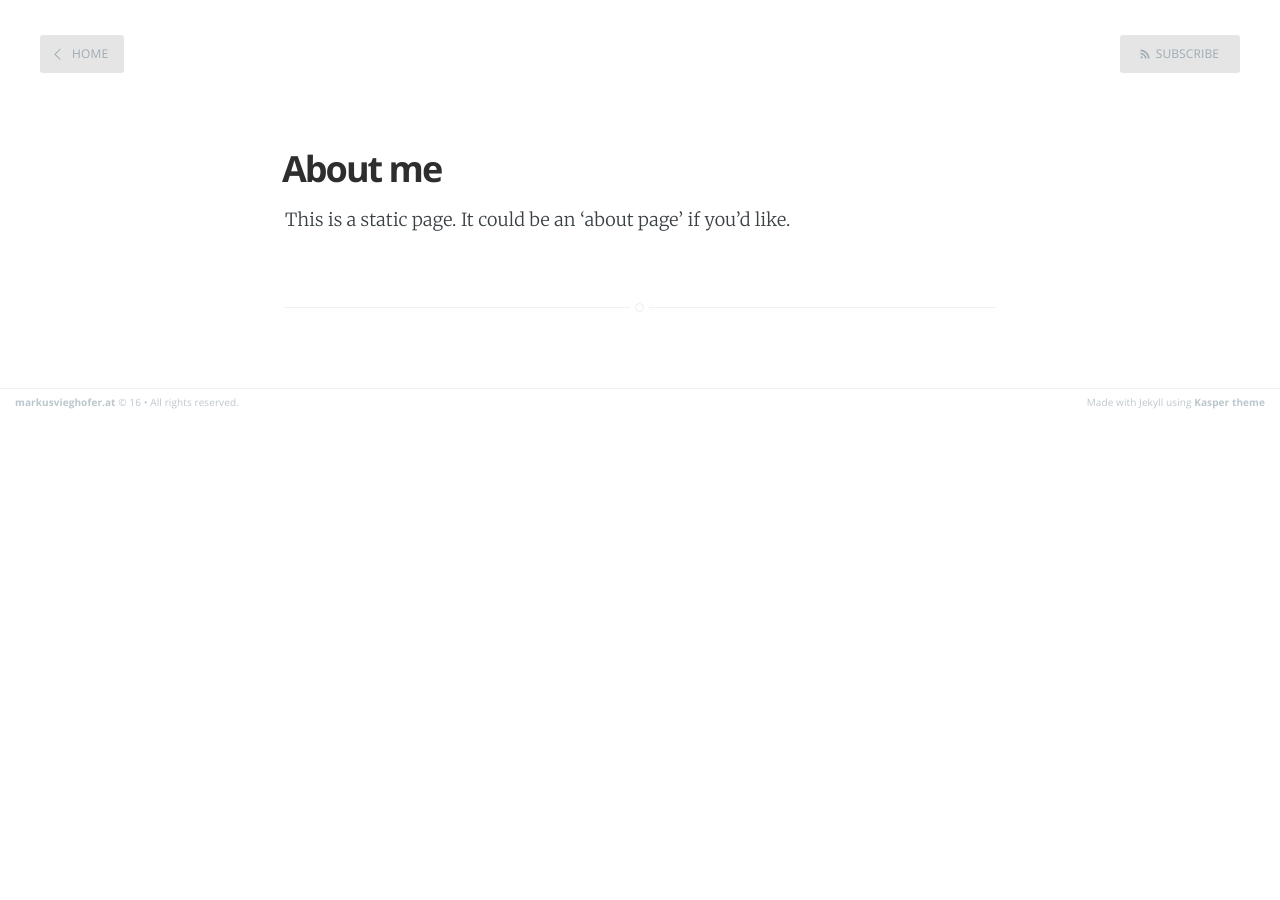
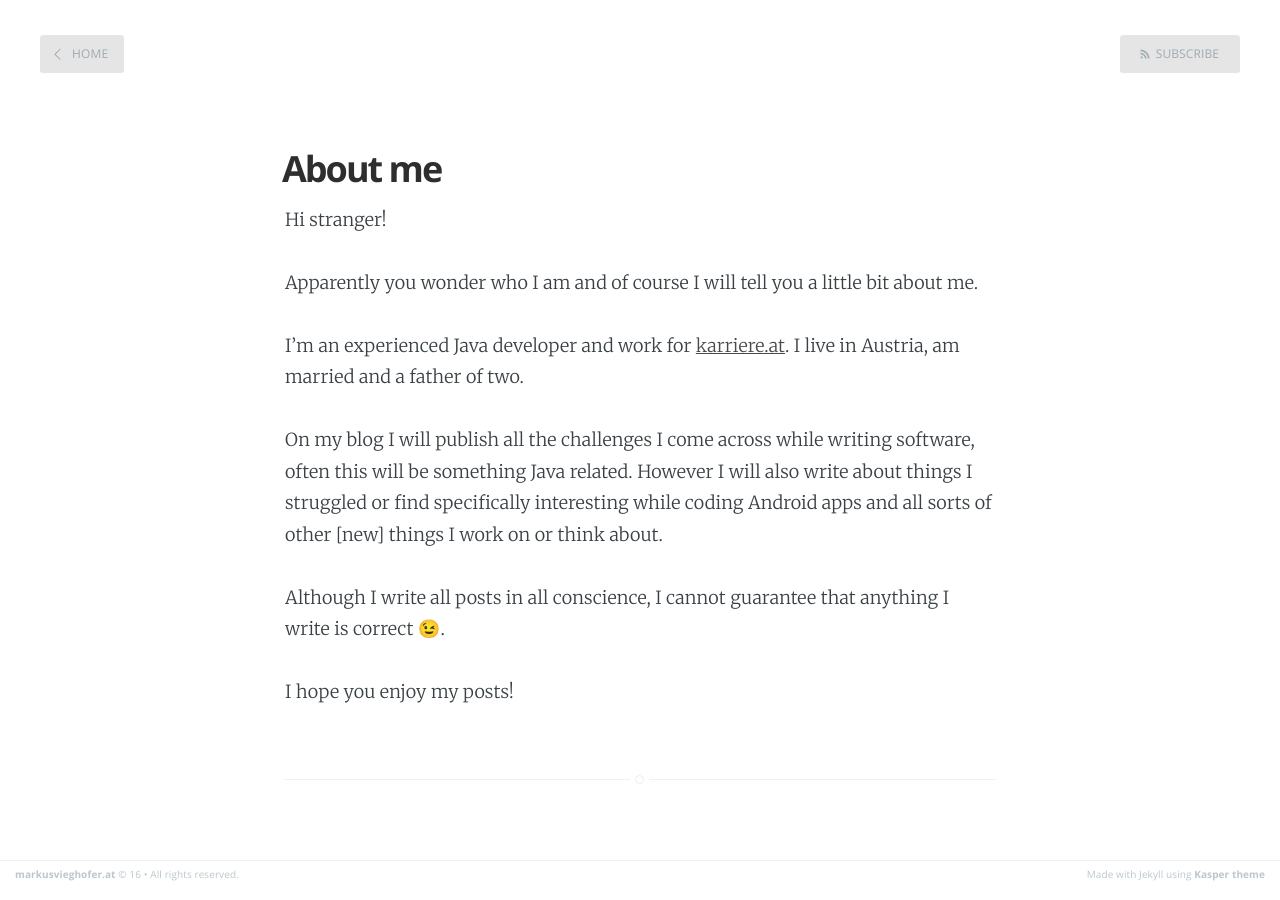
Before and after one commit to mvieghofer/markusvieghofer.at, a Jekyll site: the page built from about.md, in a window 1280 px wide. Built offline with Jekyll 4.4.1, drawn with Linux system fonts in a browser that asks for light colours; emoji names are drawn with the system emoji font.

Commit message:
add about page

```diff
--- a/_config.yml
+++ b/_config.yml
@@ -9,7 +9,7 @@ paginate: 15
 baseurl: /
 domain_name: 'http://markusvieghofer.at'
 google_analytics: 'UA-83732990-1'
-gems: [jekyll-paginate]
+gems: [jekyll-paginate, jemoji]
 
 permalink: /:slug
 
--- a/about.md
+++ b/about.md
@@ -3,4 +3,19 @@ layout: page
 title: About me
 ---
 
-This is a static page. It could be an 'about page' if you'd like.
+Hi stranger!
+
+Apparently you wonder who I am and of course I will tell you a little bit about me.
+
+I'm an experienced Java developer and work for <a href="http://www.karriere.at" target="_blank">karriere.at</a>.
+I live in Austria, am married and a father of two.
+
+On my blog I will publish all the challenges I come across while writing
+software, often this will be something Java related. However I will also write
+about things I struggled or find specifically interesting while coding Android
+apps and all sorts of other [new] things I work on or think about.
+
+Although I write all posts in all conscience, I cannot guarantee that anything I
+write is correct :wink:.
+
+I hope you enjoy my posts!
--- a/assets/css/screen.css
+++ b/assets/css/screen.css
@@ -19,6 +19,10 @@
     12. Animations
 
 */
+
+.post-content img.emoji {
+    display: inline-block;
+}
 
 /* ==========================================================================
    0. Normalize.css v2.1.3 | MIT License | git.io/normalize | (minified)
```
